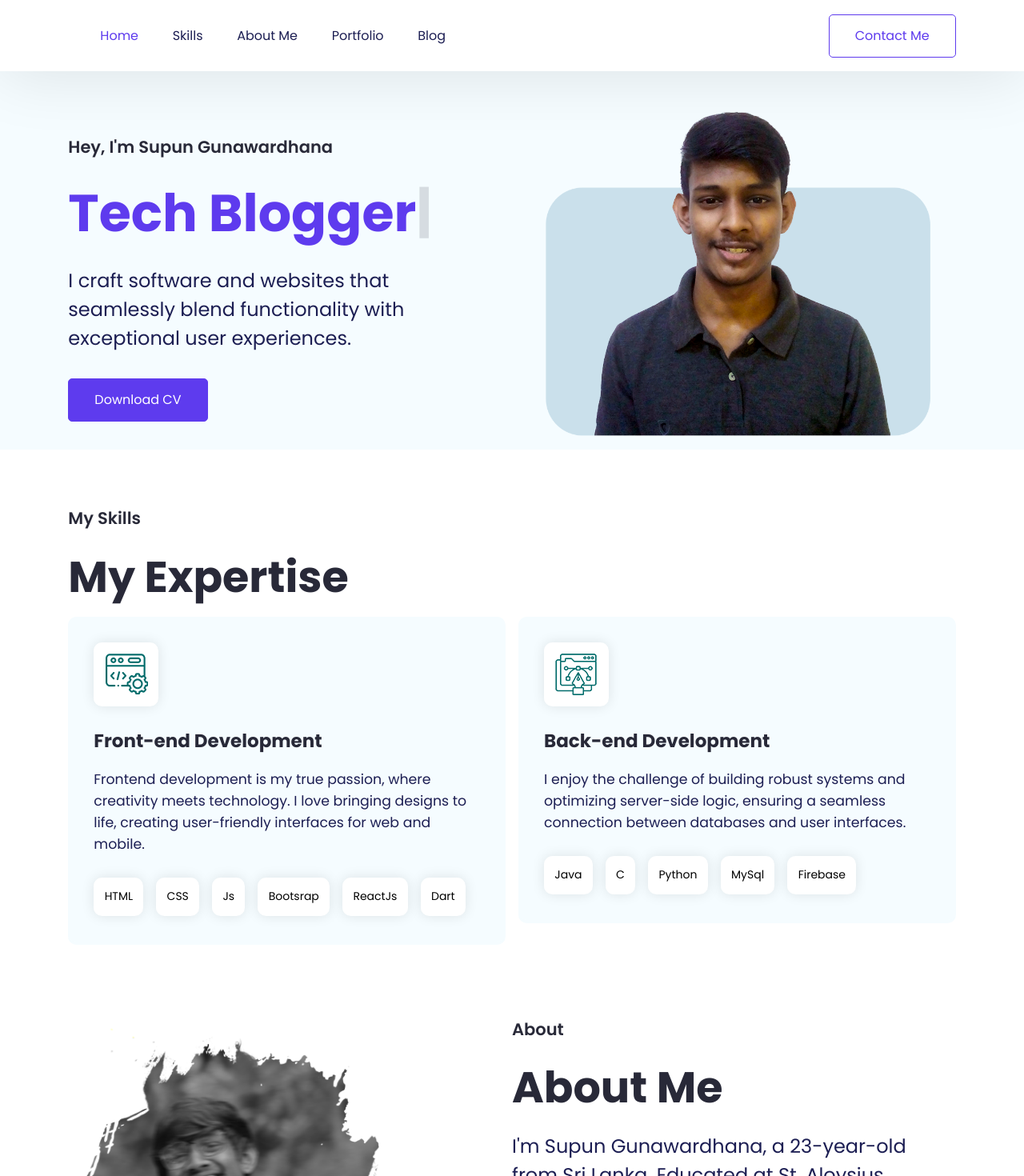
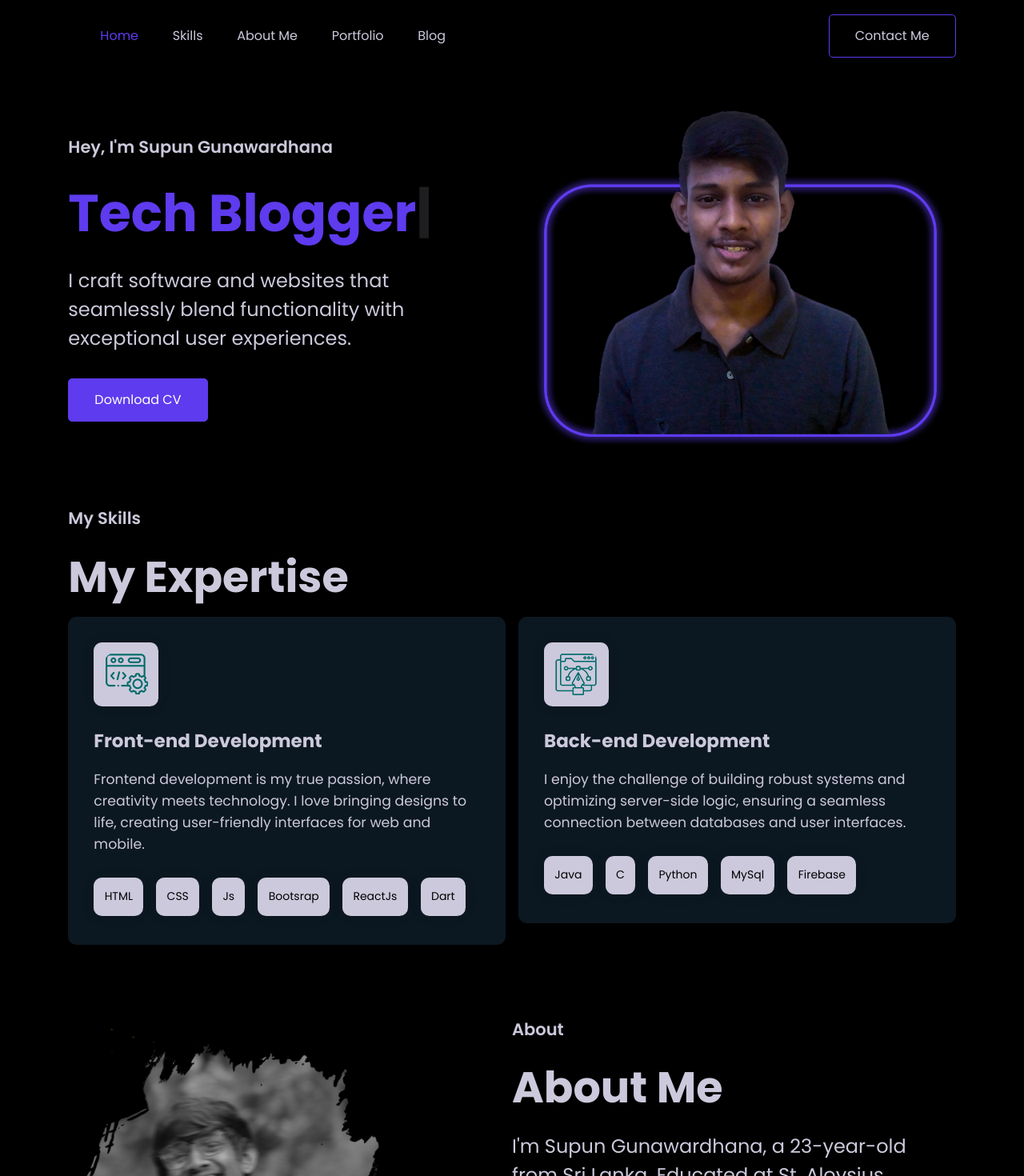
Before and after one commit to Lawo69/Portfolio-Website, a React (Create React App) app: page / in a window 1280 px wide. Shown: the top 1470 px of the page at 80% size. Built offline with nearby package versions, Linux system fonts and the light colour scheme.

Commit message:
update theam

```diff
--- a/src/App.css
+++ b/src/App.css
@@ -6,6 +6,7 @@ body {
     font-family: 'Poppins', sans-serif;
     font-style: normal;
     scroll-behavior: smooth;
+    background-color: #000000;
 }
 
 h1,
@@ -21,14 +22,26 @@ hr {
   color: #000000;
   width: 100%;
 }
+img {
+  border-radius: 12px;
+}
 
-:root {
+/* :root {
     --primary: #5e3bee;
     --heading-color: #282938;
     --bg-shade: #f5fcff;
     --darkblue: #1c1e53;
     --black: #000000;
     --white: #ffffff;
+} */
+
+:root {
+  --primary: #5e3bee;
+  --heading-color: #CCC9DC;
+  --bg-shade: #0C1821;
+  --lavender: #CCC9DC;
+  --black: #000000;
+  --white: #ffffff;
 }
 
 .btn {
@@ -47,40 +60,36 @@ hr {
 }
 
 .btn-outline-primary {
-    color: var(--primary);
-    background-color: var(--white);
+    color: var(--lavender);
+    background-color: var(--black);
     border: 1px solid var(--primary);
 }
 
 .btn-outline-primary:hover {
     color: var(--white);
     background-color: var(--primary);
+    border: 1px solid var(--primary);
 }
-.btn-primary:focus {
-  outline: none; /* Remove default focus outline */
-  box-shadow: 0 0 0 2px /* your focus color, e.g., rgba(0, 0, 255, 0.5) */;
-  /* Add any other styles for the focused state */
-}
+
 .btn-primary {
     color: var(--white);
     background-color: var(--primary);
     border: 1px solid var(--primary);
 }
 
+.btn-primary:focus {
+  outline: none;
+  box-shadow: 0 0 0 2px;
+}
+
 .btn-primary.active {
   color: var(--primary);
-  background-color: var(--white);
-}
-
-.btn-primary {
-  color: var(--white);
-  background-color: var(--primary);
-  border: 1px solid var(--primary);
+  background-color: var(--black);
 }
 
 .btn-primary:hover {
   color: var(--primary);
-  background-color: var(--white);
+  background-color: var(--black);
 }
 /* Globle CSS Ends */
 /* Main Heading */
@@ -109,7 +118,7 @@ h3 {
 /* Paragraphs test large medium small */
 /* Body 1 */
 .text-lg {
-    color: var(--darkblue);
+    color: var(--lavender);
     font-size: 18px;
     font-style: normal;
     font-weight: 400;
@@ -118,7 +127,7 @@ h3 {
 
 /* Body 2 */
 .text-md {
-    color: var(--darkblue);
+    color: var(--lavender);
     font-size: 16px;
     font-style: normal;
     font-weight: 400;
@@ -127,7 +136,7 @@ h3 {
 
 /* Body 3 */
 .text-sm {
-    color: var(--black);
+    color: var(--lavender);
     font-size: 14px;
     font-style: normal;
     font-weight: 400;
@@ -162,7 +171,7 @@ h3 {
     justify-content: space-between;
     align-items: center;
     padding: 1rem 85.333px;
-    background: var(--white);
+    background: var(--black);
     box-shadow: 0px 5.333px 80px 0 rgba(0, 0, 0, 0.1);
     position: fixed;
     top: 0;
@@ -184,7 +193,7 @@ h3 {
 
 /* Navbar Content */
 .navbar--content {
-    color: var(--darkblue);
+    color: var(--lavender);
     font-size: 16px;
     font-style: normal;
     font-weight: 400;
@@ -204,7 +213,7 @@ h3 {
     align-items: center;
     justify-content: space-between;
     gap: 32px;
-    background-color: var(--bg-shade);
+    background-color: var(--black);
 }
 
 .hero--section--content--box {
@@ -242,7 +251,7 @@ h3 {
 }
 
 .hero--section--description {
-    color: var(--darkblue);
+    color: var(--lavender);
     font-size: 24px;
     font-weight: 400;
     line-height: 36px;
@@ -301,7 +310,7 @@ h3 {
 }
 
 .skills--section--card .skills--section--description {
-    color: var(--darkblue);
+    color: var(--lavender);
 }
 
 .skills--section--img {
@@ -311,7 +320,7 @@ h3 {
     align-items: center;
     gap: 13.3px;
     border-radius: 10.6px;
-    background: var(--white);
+    background: var(--lavender);
     box-shadow: 0 0 16px 0 rgba(0, 0, 0, 0.1);
 }
 
@@ -328,12 +337,13 @@ h3 {
     align-items: center;
     gap: 13.3px;
     border-radius: 10.6px;
-    background: var(--white);
+    background: var(--lavender);
     box-shadow: 0 0 16px 0 rgba(0, 0, 0, 0.1);
 }
 
 .skills--section--tag:hover {
-  background: var(--bg-shade);
+  background: var(--primary);
+  color: var(--lavender);
 }
 
 .skills--section--card--content {
@@ -352,7 +362,7 @@ h3 {
 }
 
 .skills--section--description {
-    color: var(--black);
+    color: var(--white);
     font-size: 21.3px;
     font-style: normal;
     font-weight: 400;
@@ -430,7 +440,7 @@ h3 {
     align-items: flex-start;
     gap: 0px;
     flex: 1 0 0;
-    background-color: var(--white);
+    background-color: var(--bg-shade);
     box-shadow: 0 0 32px 0 rgba(0, 0, 0, 0.15);
     cursor: pointer;
     border-radius: 12px;
@@ -469,7 +479,7 @@ h3 {
 
 .portfolio--preview:hover {
   color: var(--primary);
-  background-color: var(--white);
+  background-color: var(--bg-shade);
 }
 
 .portfolio--link {
@@ -578,8 +588,9 @@ h3 {
     align-items: center;
     align-self: stretch;
     border-radius: 8px;
+    color: var(--lavender);
     border: 1.333px solid var(--primary);
-    background: var(--white);
+    background: var(--black);
 }
 
 select {
@@ -639,6 +650,7 @@ input[type="checkbox"] {
     text-decoration: none;
 }
 .footer--items ul > li > a {
+    cursor: pointer;
     text-decoration: none;
 }
 .footer--social--icon > ul {
@@ -663,7 +675,7 @@ input[type="checkbox"] {
     align-self: stretch;
 }
 .footer--content {
-    color: var(--black);
+    color: var(--lavender);
     font-size: 18.667px;
     font-weight: 400;
     line-height: 28px;
@@ -860,7 +872,7 @@ input[type="checkbox"] {
     display: block;
     height: 0.188rem;
     width: 100%;
-    background-color: #000000;
+    background-color: #ffffff;
     border-radius: 0.625rem;
     transition: all ease-in-out 0.2s;
   }
@@ -878,7 +890,7 @@ input[type="checkbox"] {
       display: flex;
       align-items: center;
       justify-content: center;
-      background-color: rgba(255, 255, 255);
+      background-color: rgb(0, 0, 0);
       top: -40rem;
       left: 0;
       width: 100%;
@@ -949,7 +961,7 @@ input[type="checkbox"] {
     .portfolio--section--card {
       gap: 2px;
       flex: 1 0 0;
-      background-color: var(--white);
+      background-color: var(--bg-shade);
       box-shadow: 0 0 32px 0 rgba(0, 0, 0, 0.15);
       cursor: pointer;
       border-radius: 12px;
--- a/src/Pages/Home/ContactMe.jsx
+++ b/src/Pages/Home/ContactMe.jsx
@@ -6,7 +6,7 @@ export default function ContactMe() {
             <hr />
             <div>
                 <p className="sub--title">Get In Touch</p>
-                <h2>Contact Me</h2>
+                <h2 className="skills--section--heading">Contact Me</h2>
             </div>
             <form
                 action="https://formspree.io/f/xleyykpa"
--- a/src/data/index.json
+++ b/src/data/index.json
@@ -31,7 +31,7 @@
             "src": "./img/web-1.png",
             "title": "Apollo Car Service",
             "category": "web",
-            "description": "The Apollo Car Service is a web template for you made of HTML, CSS, and Js. This project showcases a professional and responsive website for an automobile service business. Whether you're a car enthusiast or a car owner looking for top-notch servicing, Apollo Car Service has you covered.",
+            "description": "The Apollo Car Service is a web template for you made of HTML, CSS, and Js. This project showcases a professional and responsive website for an automobile service business. Whether you're a car owner looking for top-notch servicing, Apollo Car Service has you covered.",
             "link": "https://github.com/Lawo69/Apollo-Car-Service",
             "preview": "https://lawo69.github.io/Apollo-Car-Service/"
         },
@@ -40,7 +40,7 @@
             "src": "./img/mobile-1.png",
             "title": "OBUDDY",
             "category": "mobile",
-            "description": "OBUDDY is a mobile app made with Flutter to help students connect and build friendships on campus. Allowing students to communicate and form meaningful relationships within their campus community. This app has a lot of features like chatting, posting, and checking availability.",
+            "description": "OBUDDY is a mobile app made with Flutter to help students connect and build friendships on campus. Allowing students to communicate and form meaningful relationships within their campus. This app has a lot of features like chatting, posting, and checking availability.",
             "link": "https://github.com/ChaniduMadalagama/OBUDDY",
             "preview": "#MyPortfolio"
         },
@@ -49,7 +49,7 @@
             "src": "./img/web-3.png",
             "title": "PIXMATO",
             "category": "web",
-            "description": "PIXMATO, is your go-to e-commerce destination for exquisite wall art. Immerse yourself in a seamless shopping experience powered by ReactJS and SCSS. Explore our curated collection, where creativity meets craftsmanship, on a visually stunning website designed for PIXMATO.",
+            "description": "PIXMATO, is your e-commerce destination for exquisite wall art. Immerse yourself in a seamless shopping experience powered by ReactJS and SCSS. Explore our collection, where creativity meets craftsmanship, on a visually stunning website designed for PIXMATO.",
             "link": "https://github.com/Lawo69/PIXMATO",
             "preview": "#MyPortfolio"
         },
@@ -58,7 +58,7 @@
             "src": "./img/tool-1.png",
             "title": "Exchange Rate Cal",
             "category": "tools",
-            "description": "This is a simple web-based exchange rate calculator that allows users to convert between different currencies. It fetches real-time exchange rate data from an external API and provides an easy-to-use interface for currency conversion. It's made by using HTML, CSS, and JavaScript.",
+            "description": "This is a simple exchange rate calculator that allows users to convert between different currencies. It fetches real-time exchange rate data from an external API and provides an easy-to-use interface for currency conversion. It's made by using HTML, CSS, and JavaScript.",
             "link": "https://github.com/Lawo69/Exchange-Rate-Calculator",
             "preview": "https://lawo69.github.io/Exchange-Rate-Calculator/"
         },
@@ -67,7 +67,7 @@
             "src": "./img/web-2.png",
             "title": "Luckey Web Game",
             "category": "web",
-            "description": "Just launched my fun number-guessing game, Luckey! It's made by using HTML, CSS, and JavaScript. Try your luck and guess the number between 0 and 10. The colorful luck meter changes based on your performance. Can you reach \"So Lucky\"? Give it a try and challenge your luck today!",
+            "description": "Just launched my fun number guessing game, Luckey! It's made by using HTML, CSS, and JavaScript. Try your luck and guess the number between 0 and 10. The colorful luck meter changes based on your performance. Can you reach \"So Lucky\"?",
             "link": "https://github.com/Lawo69/Luckey",
             "preview": "https://lawo69.github.io/Luckey/"
         },
@@ -76,7 +76,7 @@
             "src": "./img/web-4.png",
             "title": "University of Srilanka",
             "category": "web",
-            "description": "This is a website made for the University of Sri Lanka YouTube channel using HTML, CSS, and JS. Whether you're a student, parent, or interested in higher education, this YouTube Channel delivers valuable insights. Stay updated with informative videos on admissions, campus life, and academic excellence.",
+            "description": "This is a website made for the University of Sri Lanka YouTube channel using HTML, CSS, and JS. Whether you're a interested in higher education, this YouTube Channel delivers valuable insights. Stay updated with informative videos on higher education.",
             "link": "https://github.com/Lawo69/University-of-Srilanka",
             "preview": "https://lawo69.github.io/University-of-Srilanka/"
         },
@@ -94,7 +94,7 @@
             "src": "./img/tool-2.png",
             "title": "To-Do",
             "category": "tools",
-            "description": "This is a simple To-Do List web application built using HTML, CSS, and JavaScript. You can use this application to manage your tasks and keep track of your daily activities. This app is the perfect way to stay organized and on top of your tasks. It's simple and easy to handle your To-Do lists.",
+            "description": "This is a simple To-Do List web application built using HTML, CSS, and JavaScript. You can use this to manage your tasks and keep track of your daily activities. This app is the perfect way to stay organized and on top of your tasks. It's simple and easy to handle.",
             "link": "https://github.com/Lawo69/To-Do",
             "preview": "https://lawo69.github.io/To-Do/"
         },
@@ -112,7 +112,7 @@
             "src": "./img/mobile-2.png",
             "title": "Coffeemate",
             "category": "mobile",
-            "description": "Coffeemate, an Android app built with Java using Android Studio, is a social media platform that helps people combat loneliness by connecting them with nearby individuals for chats, walks, meals, or drinks. Users can connect based on shared interests, fostering meaningful connections.",
+            "description": "Coffeemate, an Android app built with Java using Android Studio, is a social media platform that helps people combat loneliness by connecting them with nearby individuals. Users can connect based on shared interests, fostering meaningful connections.",
             "link": "https://github.com/Lawo69/Coffeemate",
             "preview": "#MyPortfolio"
         }
@@ -149,8 +149,8 @@
         {
             "id": 1,
             "src": "https://blogger.googleusercontent.com/img/b/R29vZ2xl/AVvXsEiTZLYOHughx8-k8FgnGhyphenhyphengxywungQOTw5hDknSvbU5Ru5vQ5WQ2iM2mudOmfWwFGjgS4ihBvKfrVRQaP8Qc9Kyv_tU6kctgmKb9HEtjHopG3qXQVNVd2fPuF1A_vFYNihjlPVO_OZMDp1EpqiHz502gQEmkM2_NkOW6Bfpkeu0HISc2yQTHJuDHv2pZd8/s16000-rw/PoP-Lost-Crown-Announced_06-08-23.png",
-            "title": "Introducing the Next-Generation Ray-Ban Meta Smart Glasses in Partnership with Meta",
-            "description": "In a ground breaking collaboration with Essilor Luxottica , Meta ( formerly Facebook ) proudly presents the much - anticipated Ray -Ban Meta smart glasses , the next evolution in wearable technology. Designed...",
+            "title": "Introducing Next-Gen Ray-Ban Meta Smart Glasses in Partnership with Meta",
+            "description": "In a ground breaking collaboration with Essilor Luxottica , Meta ( formerly Facebook ) proudly presents the much - anticipated Ray -Ban Meta smart glasses , the next...",
             "preview": "https://www.techwadiya.us/2023/10/introducing-next-generation-ray-ban.html"
         },
         {
@@ -164,7 +164,7 @@
             "id": 3,
             "src": "https://blogger.googleusercontent.com/img/b/R29vZ2xl/AVvXsEjGqoyxIqP3vORSs2A6Wen8lR9mff_Ut174w969487zsl8jgAwKZzHEoo1imgmFfeTrgEsN1oAR5CQgUdpCGSFKwLrA_H1Y6dtBZmjd8HV-NtQ2m6PVX6Irn-tzwBFhjeUoHnBXkpO2F-kckHqsqr8Okm76Vburr2Hz3as4uOlG7BmOsEzrimrzpzYDjk4/s16000-rw/google.jpg",
             "title": "Google's 25th Birthday: A Time to Thank the Company for All It Has Done",
-            "description": "On September 27, 1998, two Stanford graduate students, Sergey Brin and Larry Page, founded Google Inc. in a rented garage in Menlo Park, California. Their goal was to create a better search engine...",
+            "description": "On September 27, 1998, two Stanford graduate students, Sergey Brin and Larry Page, founded Google Inc. in a rented garage in Menlo Park, California. Their goal was to create...",
             "preview": "https://www.techwadiya.us/2023/09/google-turns-25-quarter-century-of.html"
         }
     ]
```
Also changed, not shown: src/Pages/Home/Footer.jsx (+4 -5 lines), public/img/about-me.png, public/img/hero_img.png.
